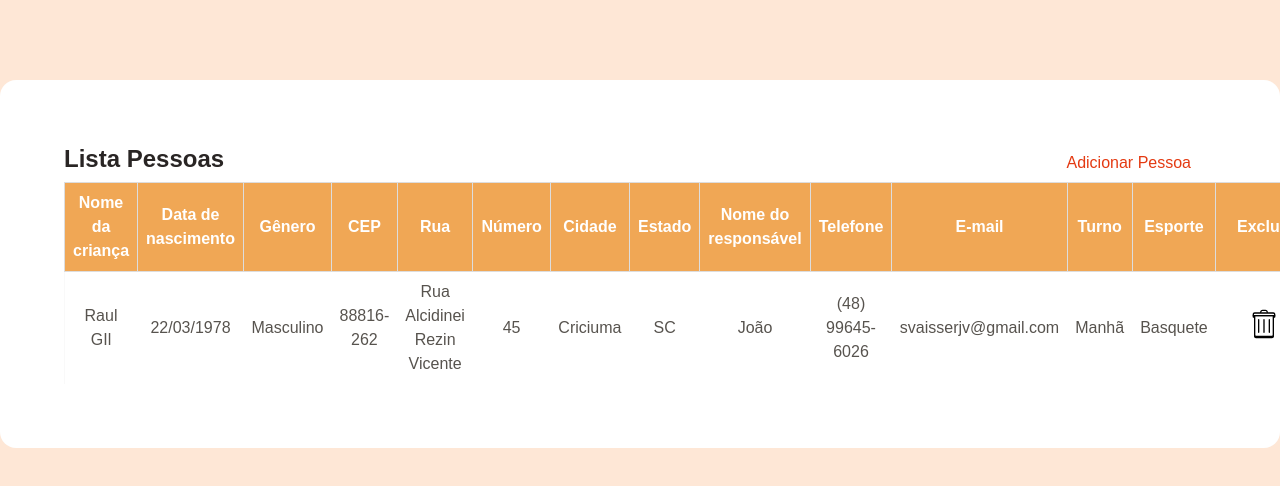
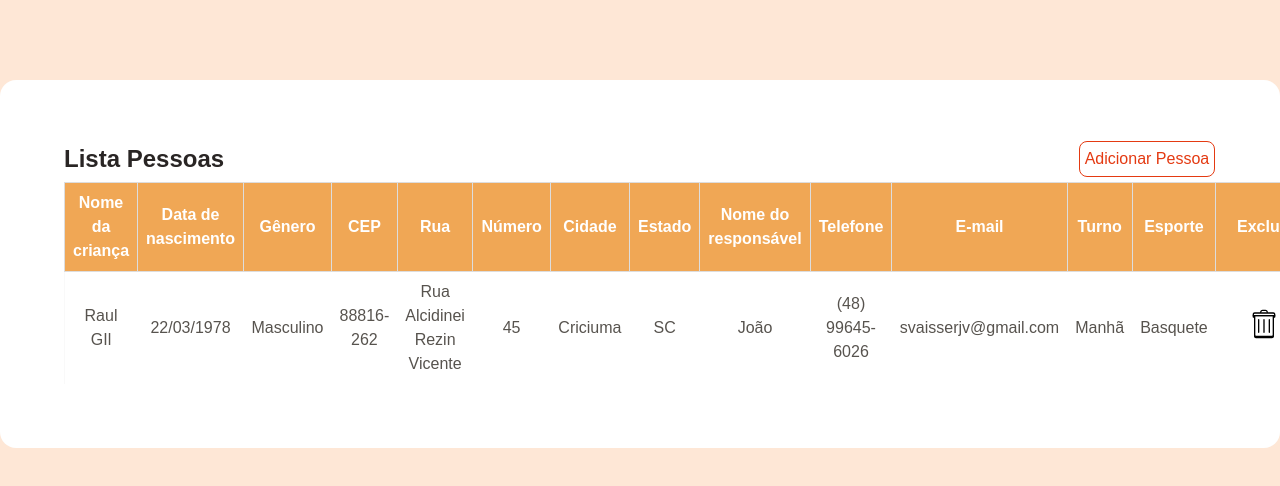
Before and after one commit to Svaisser/ListaAlunos, a website: page Projeto/public/index.html in a window 1280 px wide. Drawn offline with nearby package versions, Linux system fonts and the light colour scheme.

Commit message:
Ajustando o design

```diff
--- a/Projeto/public/index.html
+++ b/Projeto/public/index.html
@@ -68,9 +68,7 @@
       <div>
         <div class="head">
           <h1>Lista Pessoas</h1>
-          <a href="./cadastro.html"><button type="button" ng-click="exibirFormularioInclusao = 'true';"
-              ng-hide="exibirFormularioInclusao">Adicionar
-              Pessoa</button></a>
+          <a href="./cadastro.html"><button class="addBtn" type="button">Adicionar Pessoa</button></a>
         </div>
 
         <div>
--- a/Projeto/public/styles/fields/buttons.css
+++ b/Projeto/public/styles/fields/buttons.css
@@ -17,8 +17,9 @@ button {
         }
     }
 
-    &.btn-secondary {
-        margin-left: auto;
+    &.addBtn {
+        margin-bottom: .5rem;
+        padding: .3rem;
         color: var(--text-highlight);
         border: 1px solid var(--text-highlight);
 
--- a/Projeto/public/styles/fields/table.css
+++ b/Projeto/public/styles/fields/table.css
@@ -67,7 +67,3 @@ tbody tr:last-child td {
         white-space: nowrap;
     }
 }
-
-a {
-    text-decoration: none;
-}
--- a/Projeto/public/styles/global.css
+++ b/Projeto/public/styles/global.css
@@ -74,3 +74,7 @@ h4 {
         right: 1px;
     }
 }
+
+a {
+    text-decoration: none;
+}
```
